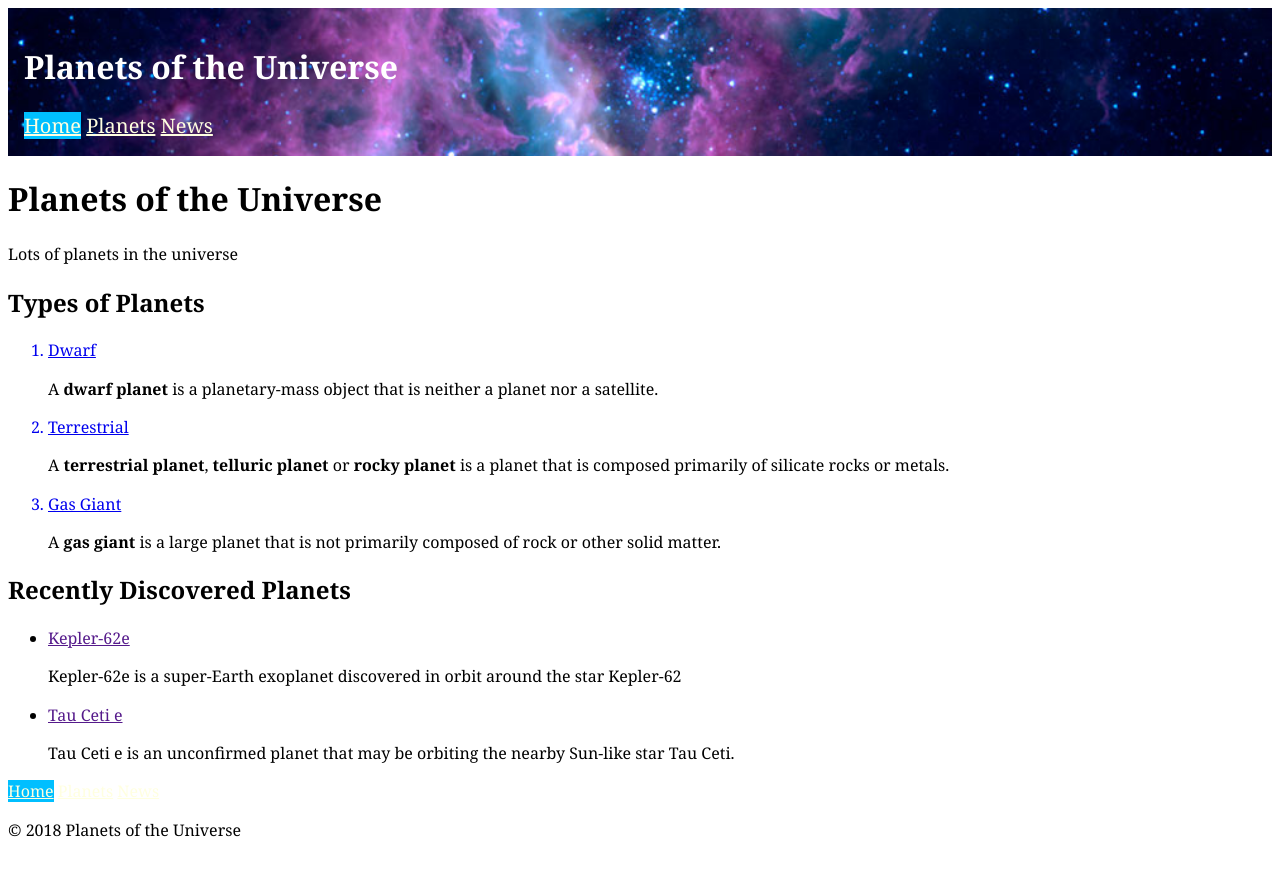
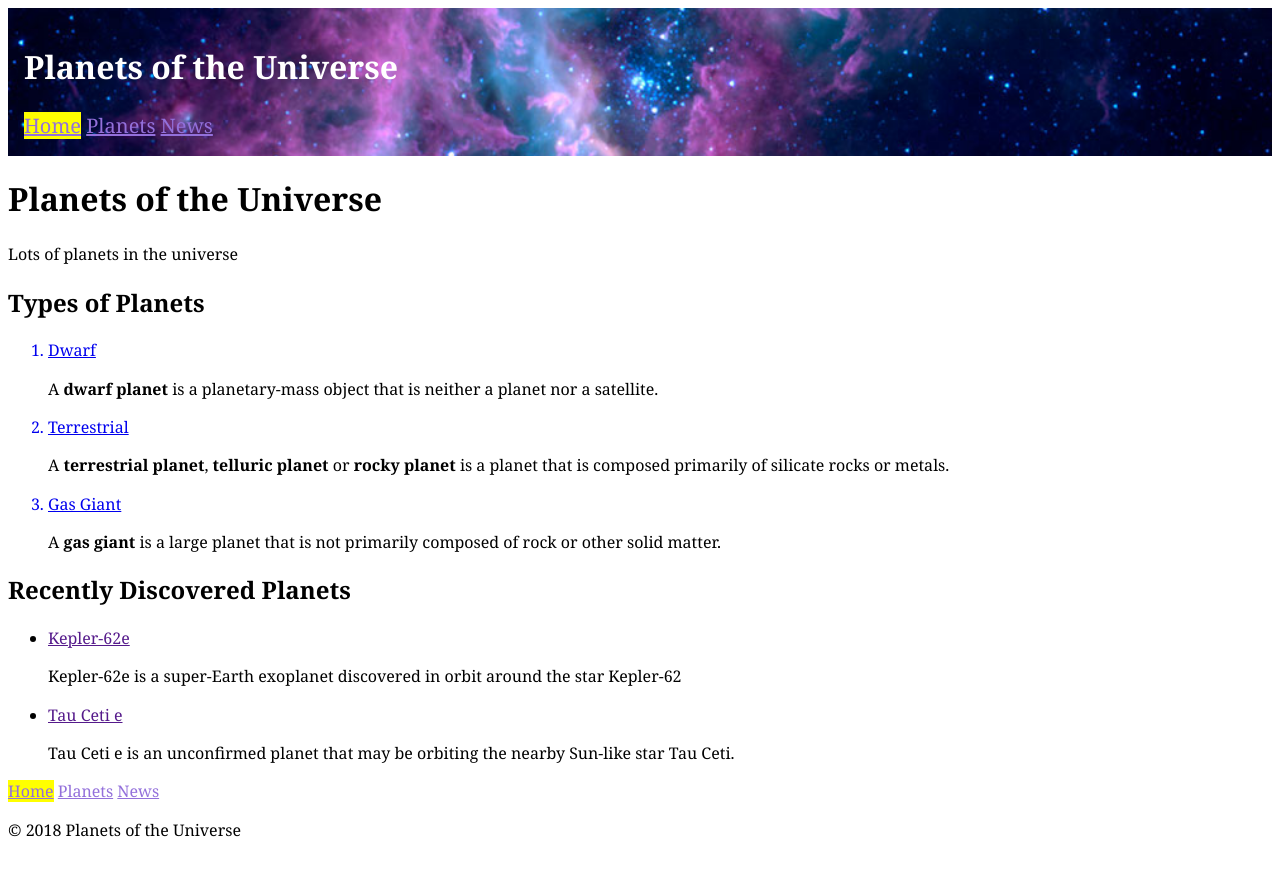
Before and after one commit to mcleangm/planets-of-the-universe, a Jekyll site: the page built from index.html, in a window 1280 px wide. Shown: the top 876 px of the page. Built offline with Jekyll 4.4.1, drawn with Linux system fonts in a browser that asks for light colours.

Commit message:
Changed nav anchor link text style to medium purple and highlight style to yellow

```diff
--- a/css/nav.css
+++ b/css/nav.css
@@ -1,7 +1,7 @@
 /* CSS Document */
 .current {
-	background-color: deepskyblue;
-	color: white;
+	background-color: yellow;
+	color: mediumpurple;
 }
 
 .nav {
@@ -16,7 +16,7 @@
 }
 
 .nav > li a {
-	color: lightyellow
+	color: mediumpurple;
 }
 
 .nav-header {
```
